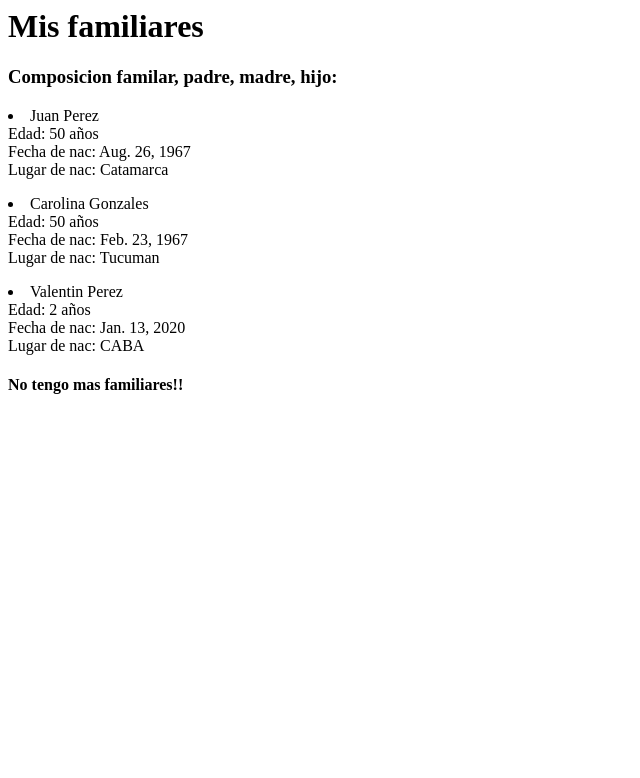
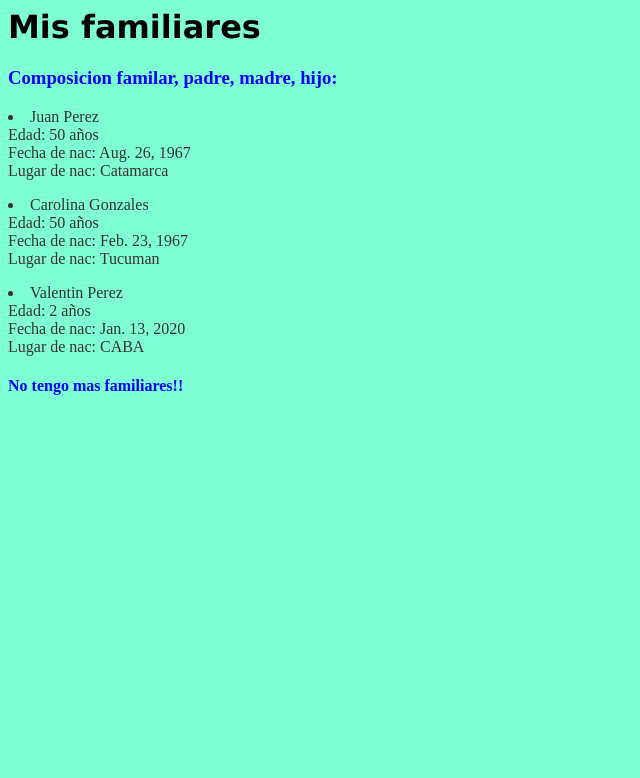
Before and after one commit to martoterus/MVT-Martin_Bisceglia, a Django app: page /familiares/ in a window 1280 px wide. Shown: the top 778 px of the page, without its empty margins (0-640 px from the left). Run offline with Django 4.2, Linux system fonts and the light colour scheme; data comes from the database, SQL or seed files in the repository.

Commit message:
se dio color a las letras

```diff
--- a/MVT_Martin/MVT_Martin/AppMVT/Templates/Listafamiliar.html
+++ b/MVT_Martin/MVT_Martin/AppMVT/Templates/Listafamiliar.html
@@ -5,14 +5,14 @@
     <meta name="viewport" content="width=device-width, initial-scale=1.0">
     <title>Mi familia</title>
 </head>
-<h1>Mis familiares</h1>
-<body>
-<h3>Composicion familar, padre, madre, hijo:</h3>
+<h1 style="font-family:Verdana;">Mis familiares</h1>
+<body style="background-color:aquamarine;">
+<h3 style="color:blue;">Composicion familar, padre, madre, hijo:</h3>
 
     {% for i in Familiares %}
-    <li>{{i.nombre}} <br> Edad: {{i.edad}} años <br>  Fecha de nac: {{i.fecha_nac}} <br> Lugar de nac: {{i.lugar_nac}} <p></li>
+    <li style="color:rgb(51, 49, 47);">{{i.nombre}} <br> Edad: {{i.edad}} años <br>  Fecha de nac: {{i.fecha_nac}} <br> Lugar de nac: {{i.lugar_nac}} <p></li>
     {% endfor%}
 
 </body>
-<h4>No tengo mas familiares!!</h4>
+<h4 style="color:blue;">No tengo mas familiares!!</h4>
 </html>
```
